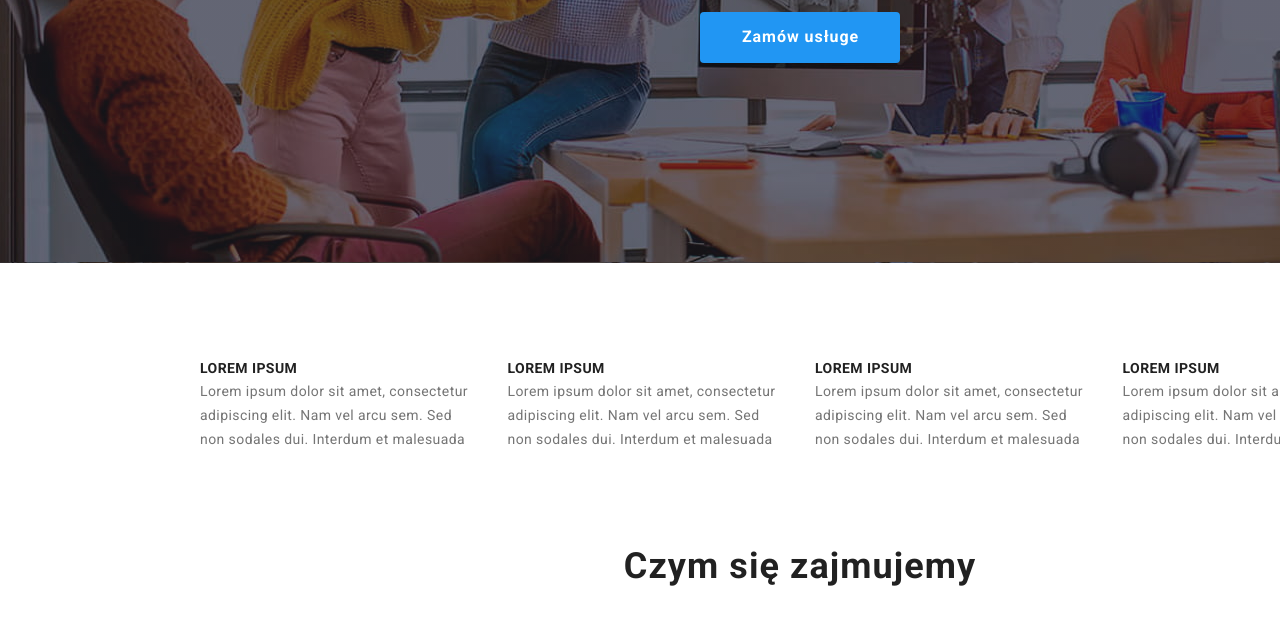
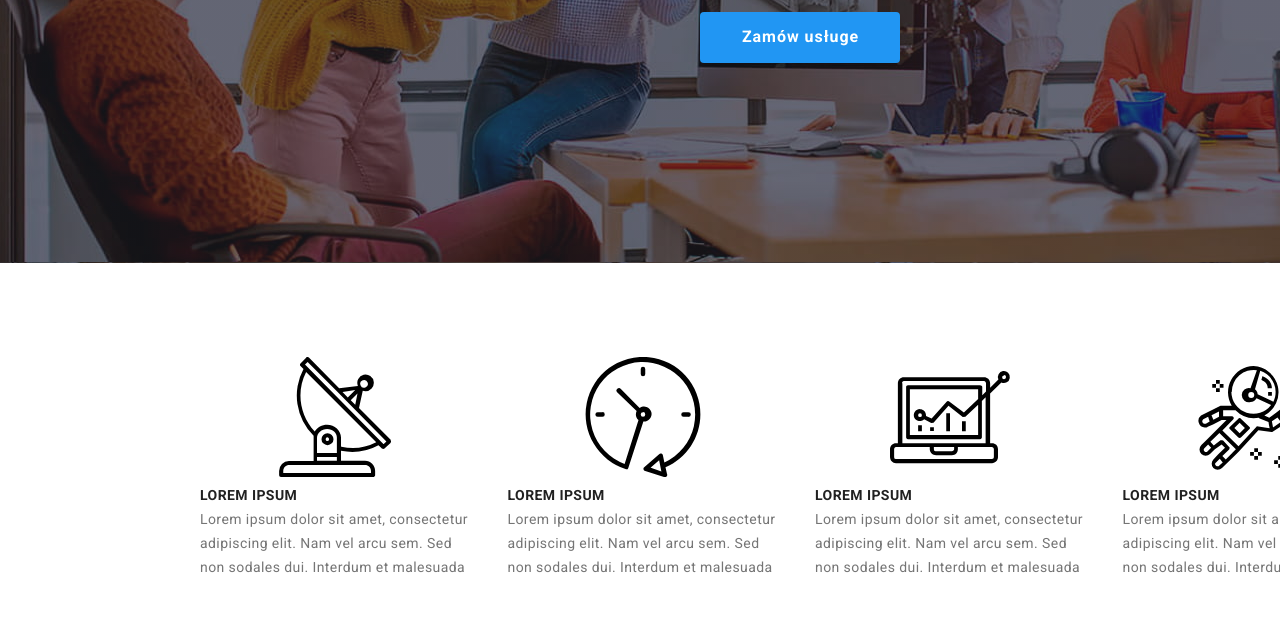
Before and after one commit to JakAntoniak/goit-markup-hw-04, a plain HTML site: page index.html in a window 1280 px wide. Shown: the part 418-1053 px from the top of the page. Drawn offline with Linux system fonts and the light colour scheme.

Commit message:
Update index.html

```diff
--- a/index.html
+++ b/index.html
@@ -54,6 +54,9 @@
         <div class="article container section">
           <ul>
             <li>
+              <svg class="icon" width="270" height="120">
+                <use href="./images/icons.svg#icon-antenna"></use>
+              </svg>
               <div class="article-header">LOREM IPSUM</div>
               <p class="article-paragraph">
                 Lorem ipsum dolor sit amet, consectetur adipiscing elit. Nam vel
@@ -61,6 +64,9 @@
               </p>
             </li>
             <li>
+              <svg class="icon" width="270" height="120">
+                <use href="./images/icons.svg#icon-clock"></use>
+              </svg>
               <div class="article-header">LOREM IPSUM</div>
               <p class="article-paragraph">
                 Lorem ipsum dolor sit amet, consectetur adipiscing elit. Nam vel
@@ -68,6 +74,9 @@
               </p>
             </li>
             <li>
+              <svg class="icon" width="270" height="120">
+                <use href="./images/icons.svg#icon-diagram"></use>
+              </svg>
               <div class="article-header">LOREM IPSUM</div>
               <p class="article-paragraph">
                 Lorem ipsum dolor sit amet, consectetur adipiscing elit. Nam vel
@@ -75,6 +84,9 @@
               </p>
             </li>
             <li>
+              <svg class="icon" width="270" height="120">
+                <use href="./images/icons.svg#icon-astronaut"></use>
+              </svg>
               <div class="article-header">LOREM IPSUM</div>
               <p class="article-paragraph">
                 Lorem ipsum dolor sit amet, consectetur adipiscing elit. Nam vel
```
